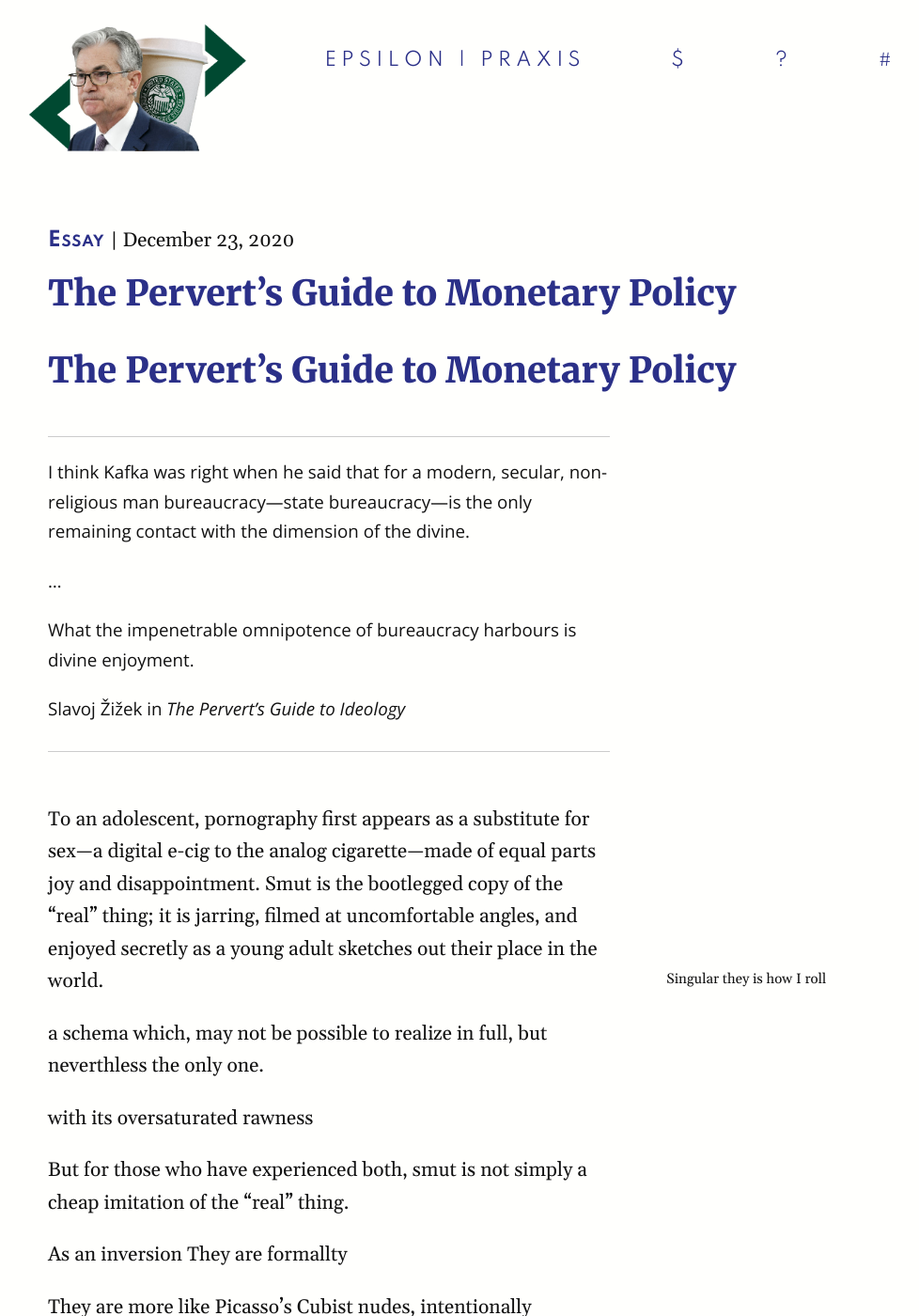
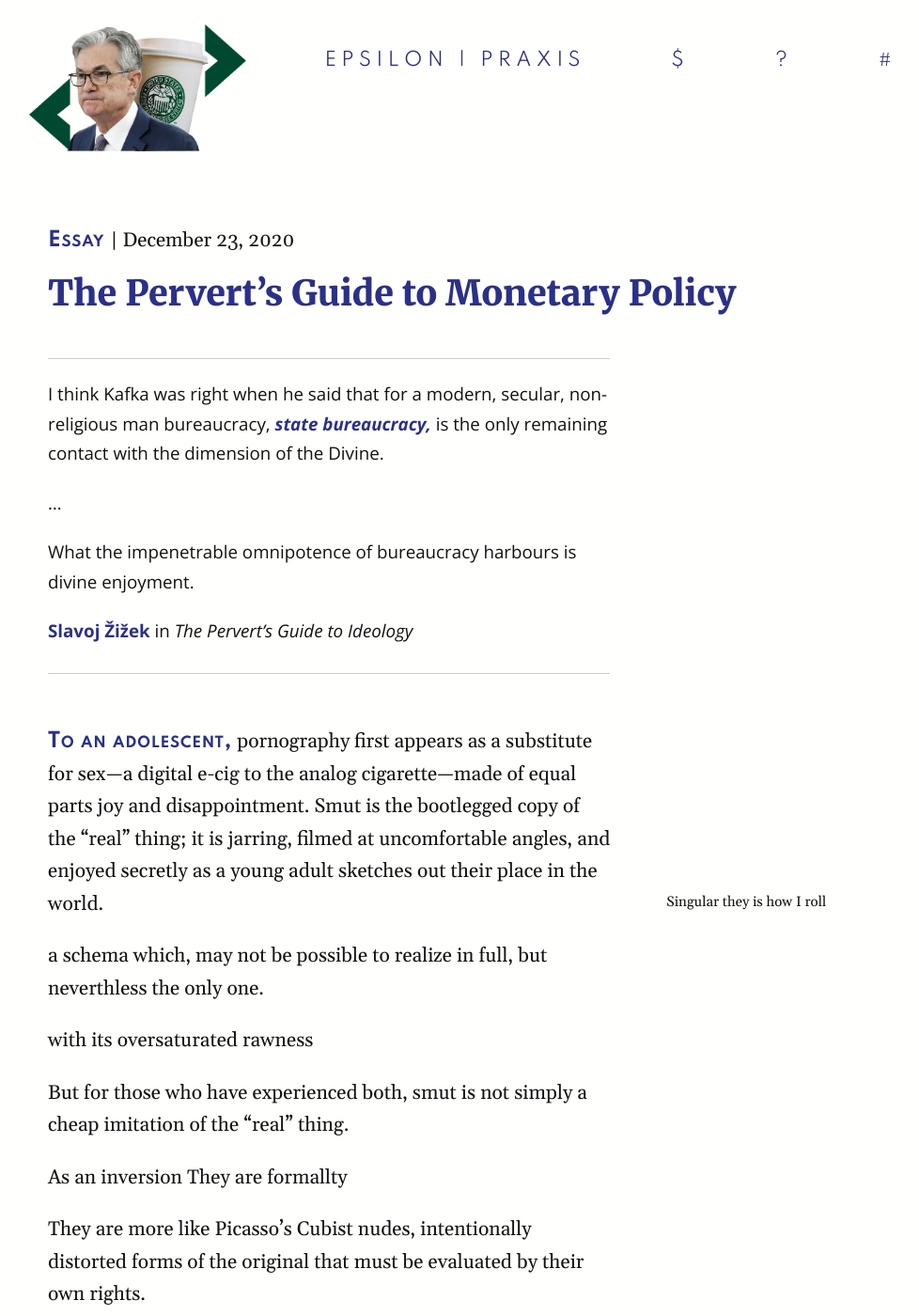
Before and after one commit to AndrewYang2024/AndrewYang2024.github.io, a Jekyll site: the page built from _posts/2020-12-24-Perverts-Guide-Monetary-Policy.md, in a window 1280 px wide and 1400 px high. Shown: the whole window at 94% size, without its empty margins (45-1023 px from the left). Built offline with Jekyll 4.4.1, drawn with Linux system fonts in a browser that asks for light colours; nearby versions of some CDN libraries.

Commit message:
Update 2020-12-24-Perverts-Guide-Monetary-Policy.md

```diff
--- a/_posts/2020-12-24-Perverts-Guide-Monetary-Policy.md
+++ b/_posts/2020-12-24-Perverts-Guide-Monetary-Policy.md
@@ -11,21 +11,18 @@ tweetURL: https://twitter.com/EpsilonPraxis/status/1333850408750620673
 ---
 
 
-# The Pervert’s Guide to Monetary Policy
 
-
-
-> I think Kafka was right when he said that for a modern, secular, non-religious man bureaucracy—state bureaucracy—is the only remaining contact with the dimension of the divine.
+> I think Kafka was right when he said that for a modern, secular, non-religious man bureaucracy, ***state bureaucracy,*** is the only remaining contact with the dimension of the Divine.
 >
 > …
 >
 > What the impenetrable omnipotence of bureaucracy harbours is divine enjoyment.
 >
-> Slavoj Žižek in *The Pervert’s Guide to Ideology*
+> **Slavoj Žižek** in *The Pervert’s Guide to Ideology*
 
 
 
-To an adolescent, pornography first appears as a substitute for sex—a digital e-cig to the analog cigarette—made of equal parts joy and disappointment. Smut is the bootlegged copy of the “real” thing; it is jarring, filmed at uncomfortable angles, and enjoyed secretly as a young adult sketches out their place in the world. {% marginnote 'mn-id-1' 'Singular they is how I roll' %}
+{% newthought 'To an adolescent,' %} pornography first appears as a substitute for sex—a digital e-cig to the analog cigarette—made of equal parts joy and disappointment. Smut is the bootlegged copy of the “real” thing; it is jarring, filmed at uncomfortable angles, and enjoyed secretly as a young adult sketches out their place in the world. {% marginnote 'mn-id-1' 'Singular they is how I roll' %}
 
  a schema which, may not be possible to realize in full, but neverthless the only one.
 
@@ -549,7 +546,7 @@ If you in broad strokes.
 
 Imagine you are streaming a pornographic, the most blandest typical kind
 
-{% newthought 'Fin.' %}
+
 
 <!--
 
```
